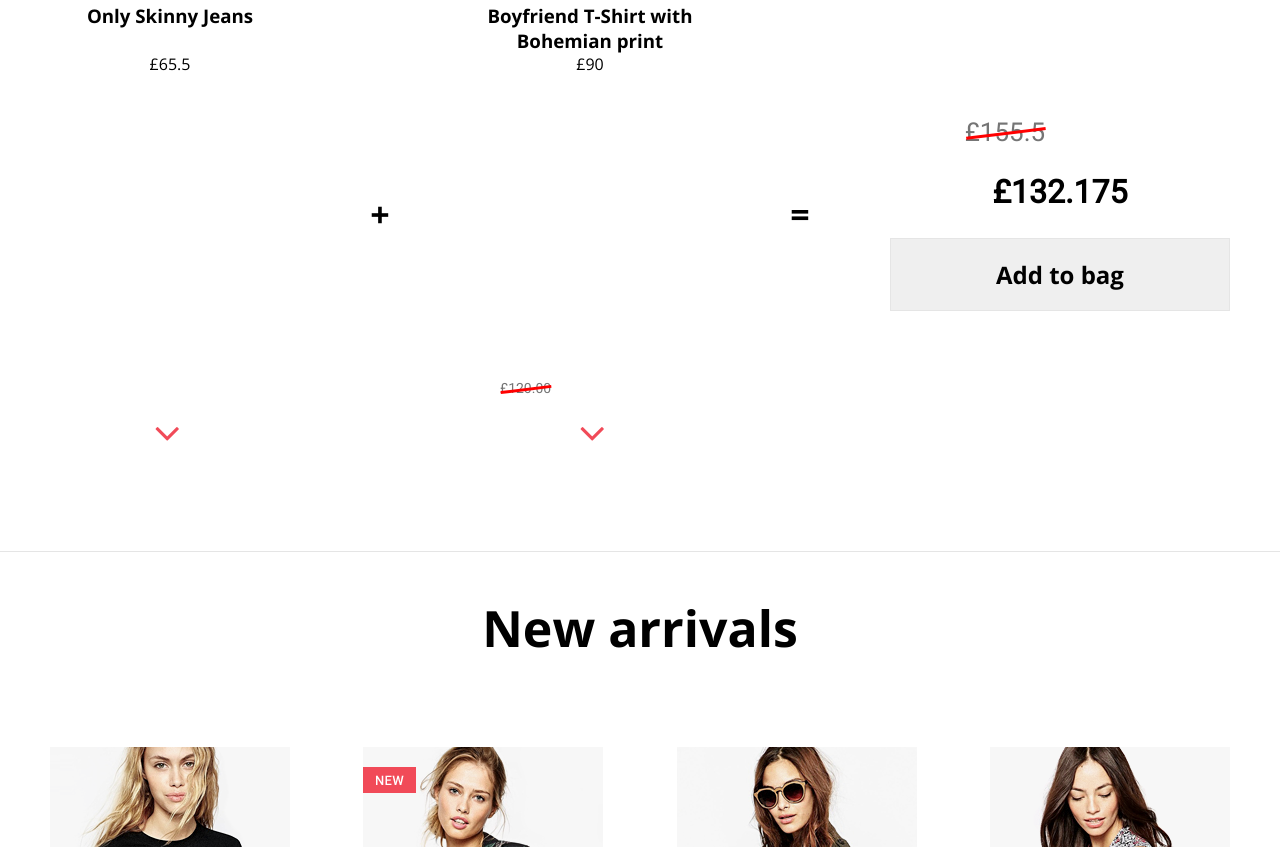
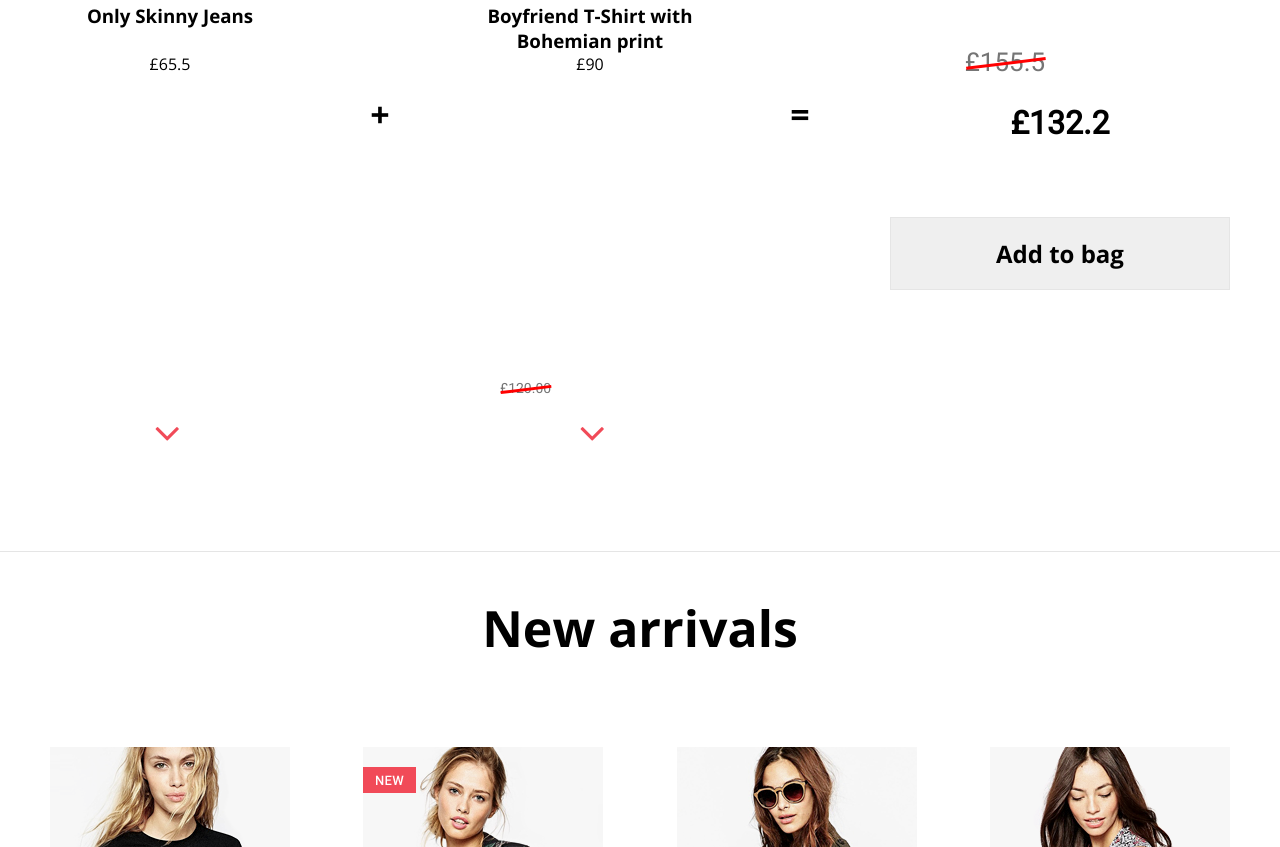
Before and after one commit to mygreenheart/Final-Task, a plain HTML site: page start.html in a window 1280 px wide. Shown: the part 881-1728 px from the top of the page. Drawn offline with nearby package versions, Linux system fonts and the light colour scheme.

Commit message:
27/02/2020(3)

```diff
--- a/css/start.css
+++ b/css/start.css
@@ -53,6 +53,7 @@
   font-style: italic;
 }
 .plus {
+  margin-top: -200px;
   font-size: 34px;
 }
 .best_offer .banner_conteiner {
@@ -91,13 +92,14 @@
 .banner_conteiner p {
   font-weight: normal;
 }
-.banner {
-  position: relative;
+.third_banner {
+  margin-bottom: 90px;
 }
 .third_banner .total_price {
   margin-left: 15px;
 }
 .third_banner h2 {
+  margin-bottom: 75px;
   font-family: "Roboto";
   font-weight: bold;
   font-size: 32px;
--- a/js/function.js
+++ b/js/function.js
@@ -151,5 +151,5 @@ function countOldPrice(string1, string2) {
     return +string1 + string2;
 }
 function countPriceDiscount(string1, string2) {
-    return (string1 + string2) - ((string1 + string2) / 100 * bestOffer.discount);
+    return ((string1 + string2) - ((string1 + string2) / 100 * bestOffer.discount)).toFixed(1);
 }
```
